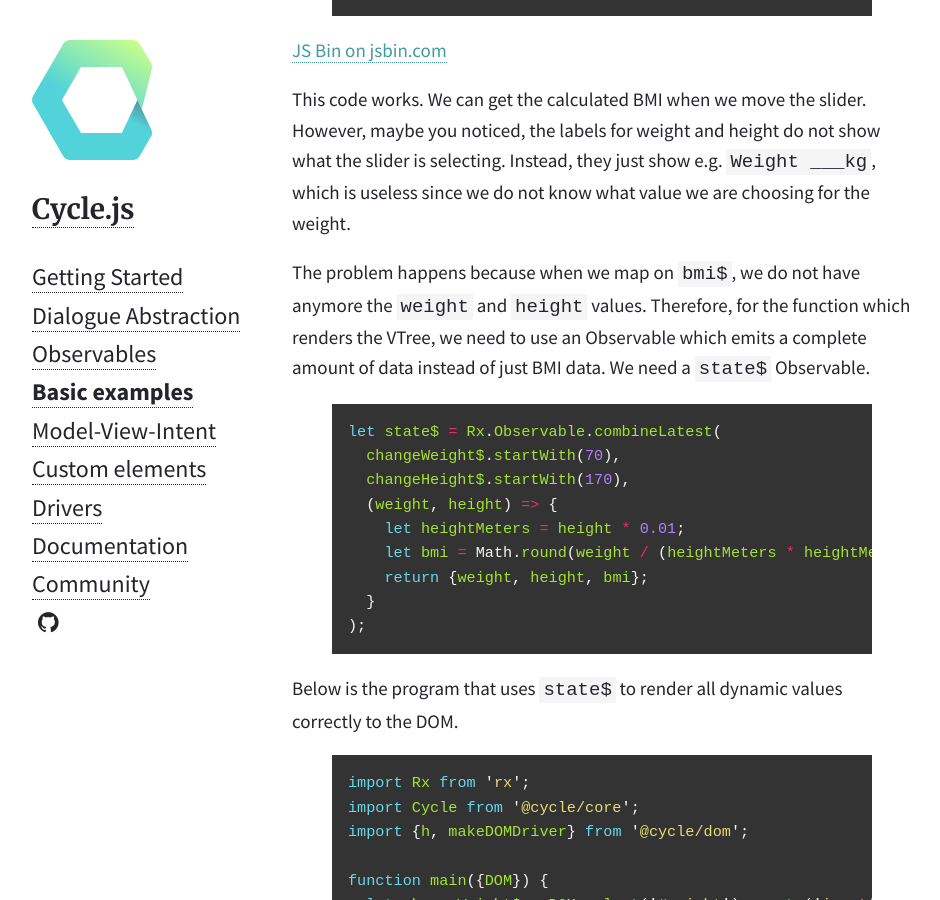
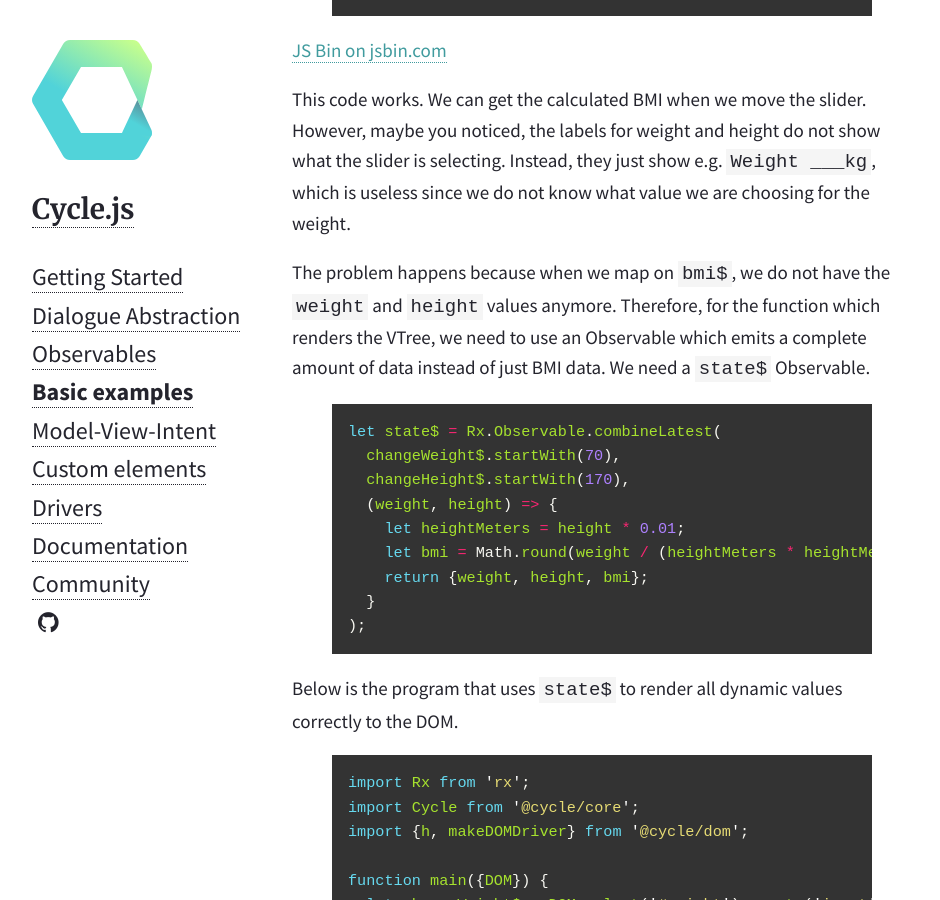
Before and after one commit to cyclejs/old-website, a Jekyll site: the page built from _posts/2015-01-28-basic-examples.md, in a window 1280 px wide and 900 px high, scrolled down 14100 px. Shown: the whole window, without its empty margins (168-1108 px from the left). Built offline with Jekyll 4.4.1, drawn with Linux system fonts in a browser that asks for light colours; nearby versions of some CDN libraries.

Commit message:
Fix word placement in BMI example

```diff
--- a/_posts/2015-01-28-basic-examples.md
+++ b/_posts/2015-01-28-basic-examples.md
@@ -438,7 +438,7 @@ Cycle.run(main, {
 
 This code works. We can get the calculated BMI when we move the slider. However, maybe you noticed, the labels for weight and height do not show what the slider is selecting. Instead, they just show e.g. `Weight ___kg`, which is useless since we do not know what value we are choosing for the weight.
 
-The problem happens because when we map on `bmi$`, we do not have anymore the `weight` and `height` values. Therefore, for the function which renders the VTree, we need to use an Observable which emits a complete amount of data instead of just BMI data. We need a `state$` Observable.
+The problem happens because when we map on `bmi$`, we do not have the `weight` and `height` values anymore. Therefore, for the function which renders the VTree, we need to use an Observable which emits a complete amount of data instead of just BMI data. We need a `state$` Observable.
 
 {% highlight js %}
 let state$ = Rx.Observable.combineLatest(
```
